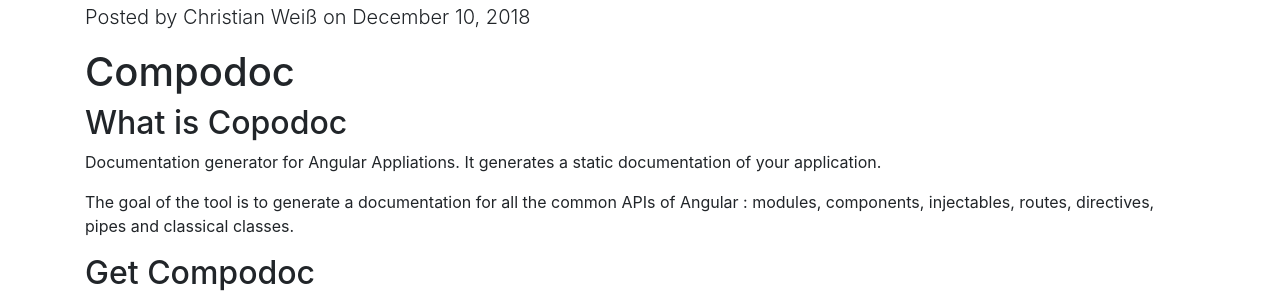
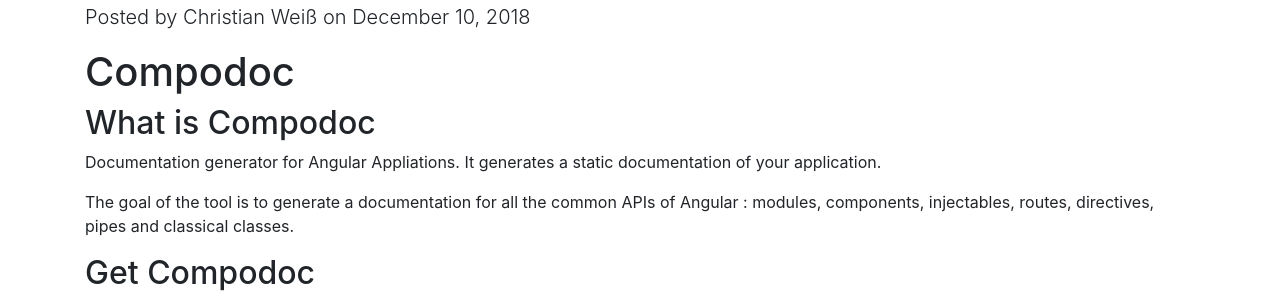
Before and after one commit to wechris/tips-tutorials, a Jekyll site: the page built from _posts/2018-12-10-Compodoc--—Documentation-tool-for-Angular.md, in a window 1280 px wide and 900 px high. Shown: the part 175-475 px from the top of the window. Built offline with Jekyll 4.4.1, drawn with Linux system fonts in a browser that asks for light colours.

Commit message:
compodoc

```diff
--- a/_posts/2018-12-10-Compodoc--—Documentation-tool-for-Angular.md
+++ b/_posts/2018-12-10-Compodoc--—Documentation-tool-for-Angular.md
@@ -20,7 +20,7 @@
 
 # Compodoc
 
-## What is Copodoc
+## What is Compodoc
 
 Documentation generator for Angular Appliations. It generates a static documentation of your application.
 
```
